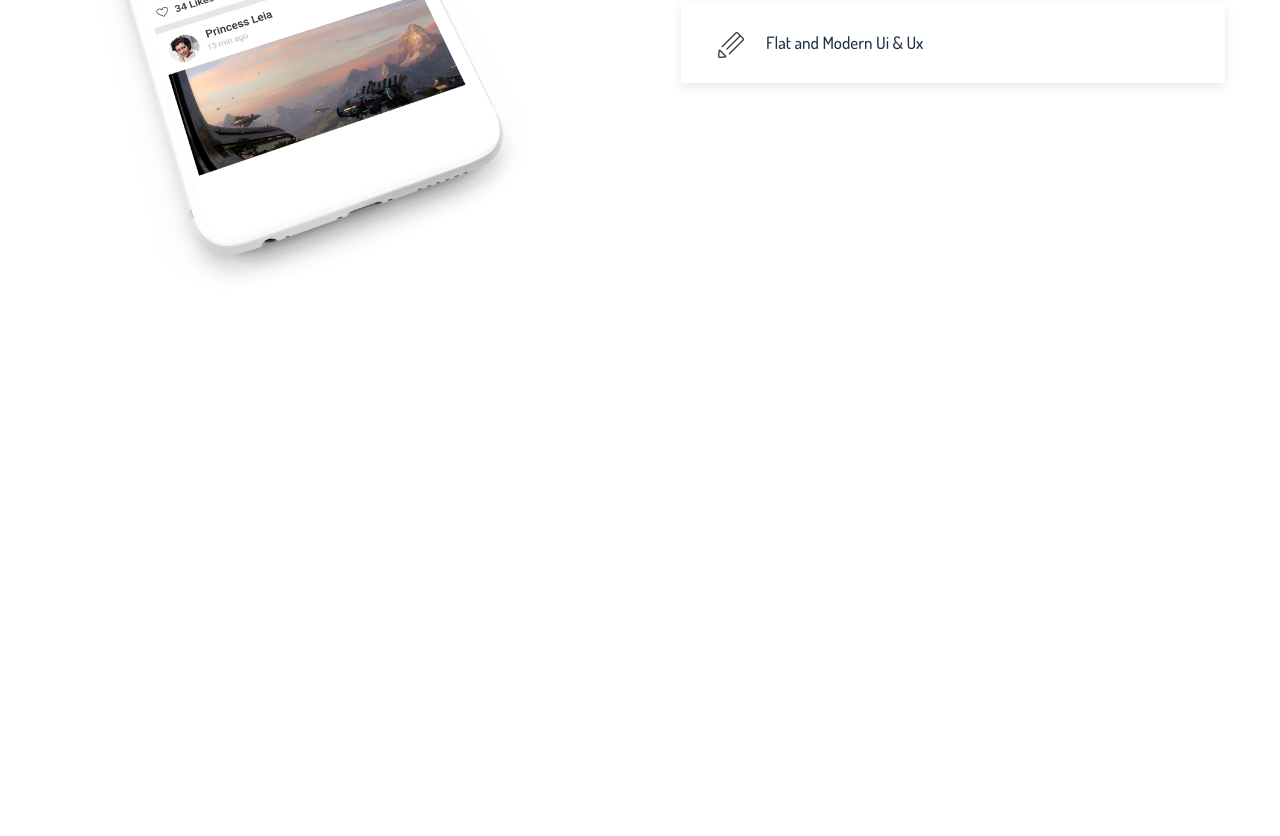
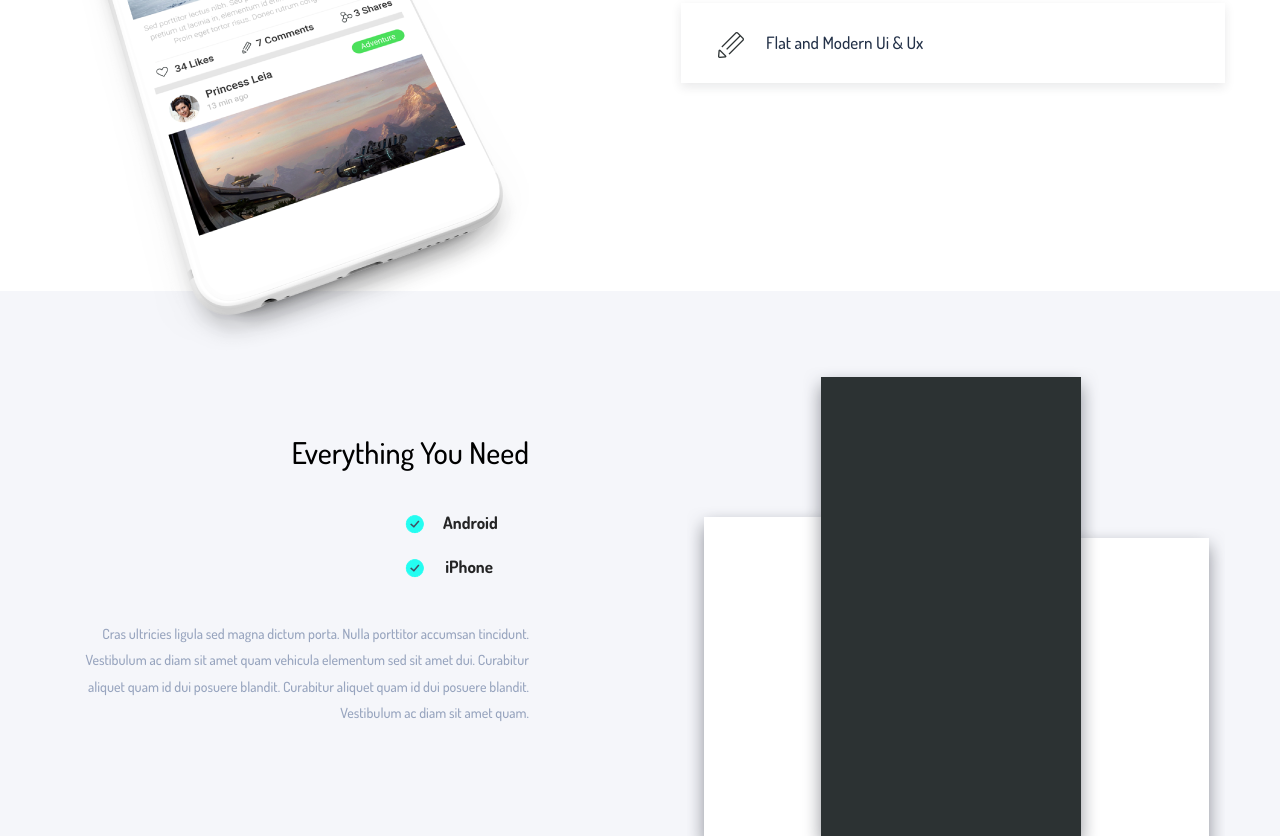
Before and after one commit to rkfr/appo, a plain HTML site: page index.html in a window 1280 px wide. Shown: the part 2963-3799 px from the top of the page. Before the commit the page ends 3359 px from the top, so only its background shows below. Drawn offline with Linux system fonts and the light colour scheme.

Commit message:
added requirements piece

```diff
--- a/css/style.css
+++ b/css/style.css
@@ -86,10 +86,6 @@ p {
 
 .title-secondary {
     color: #233148;
-}
-
-.text-primary {
-    color: #97a4be;
 }
 
 .logo {
@@ -261,7 +257,6 @@ p {
 /* start app-presentation */
 .app-presentation {
     padding-top: 112px;
-    padding-bottom: 102px;
     background-color: #fff;
 }
 
@@ -304,6 +299,12 @@ p {
     margin: 0;
 }
 
+.news-phone__image {
+    display: block;
+    position: relative;
+    top: 60px;
+}
+
 .advantages {
     flex-basis: 544px;
     margin-left: 0;
@@ -312,10 +313,13 @@ p {
 .advantages__item {
     display: block;
     position: relative;
-    margin-bottom: 20px;
     padding: 30px 0 30px 85px;
     background-color: #fff;
     box-shadow: 0px 4px 10px 0px rgba(35, 39, 51, 0.1);
+}
+
+.advantages__item:not(:last-child) {
+    margin-bottom: 20px;
 }
 
 .advantages__item::before {
@@ -344,3 +348,61 @@ p {
 .advantages__item--flat::before {
     background: url(../img/advantages-sprite.png) -166px -7px no-repeat;
 }
+
+.requirements-container {
+    background-color: #f5f6fa;
+    padding-top: 74px;
+}
+
+.requirements {
+    display: flex;
+}
+
+.requirements-offer {
+    padding-top: 70px;
+    flex-basis: 474px;
+    text-align: right;
+}
+
+.requirements-offer__title {
+    margin-bottom: 43px;
+}
+
+.requirements-list {
+    margin-bottom: 44px;
+    margin-left: auto;
+    max-width: 86px;
+}
+
+.requirements-list__item {
+    position: relative;
+    font-size: 1.0625rem;
+    color: #000;
+    opacity: .85;
+    font-family: "Dosis-Bold";
+    padding-right: 36px;
+}
+
+.requirements-list__item:first-child {
+    margin-bottom: 25px;
+}
+
+.requirements-list__item::before {
+    content: '';
+    position: absolute;
+    width: 23px;
+    height: 23px;
+    background: url(../img/checkmark.png) center center no-repeat;
+    background-size: 100%;
+    left: -40px;
+    top: 0;
+}
+
+.requirements-figure {
+    margin: 0 0 0 auto;
+    max-width: 538px;
+}
+
+.requirements-figure__image {
+    display: block;
+}
--- a/index.html
+++ b/index.html
@@ -150,6 +150,29 @@
                     </ul>
                 </div>
             </div>
+            <div class="requirements-container">
+                <div class="container">
+                    <div class="requirements">
+                        <article class="requirements-offer">
+                            <h2 class="requirements-offer__title title-primary">Everything You Need</h2>
+                            <ul class="requirements-list">
+                                <li class="requirements-list__item">Android</li>
+                                <li class="requirements-list__item">iPhone</li>
+                            </ul>
+                            <p class="requirements-offer__text">
+                                Cras ultricies ligula sed magna dictum porta.
+                                Nulla porttitor accumsan tincidunt. Vestibulum ac diam sit amet quam
+                                vehicula elementum sed sit amet dui. Curabitur aliquet quam id dui posuere
+                                blandit. Curabitur aliquet quam id dui posuere blandit. Vestibulum
+                                ac diam sit amet quam.
+                            </p>
+                        </article>
+                        <figure class="requirements-figure">
+                            <img src="img/schedule.png" alt="Schedule" class="requirements-figure__image">
+                        </figure>
+                    </div>
+                </div>
+            </div>
         </div>
     </main>
 </body>
```
Also changed, not shown: img/checkmark.png (added), img/schedule.png (added).
